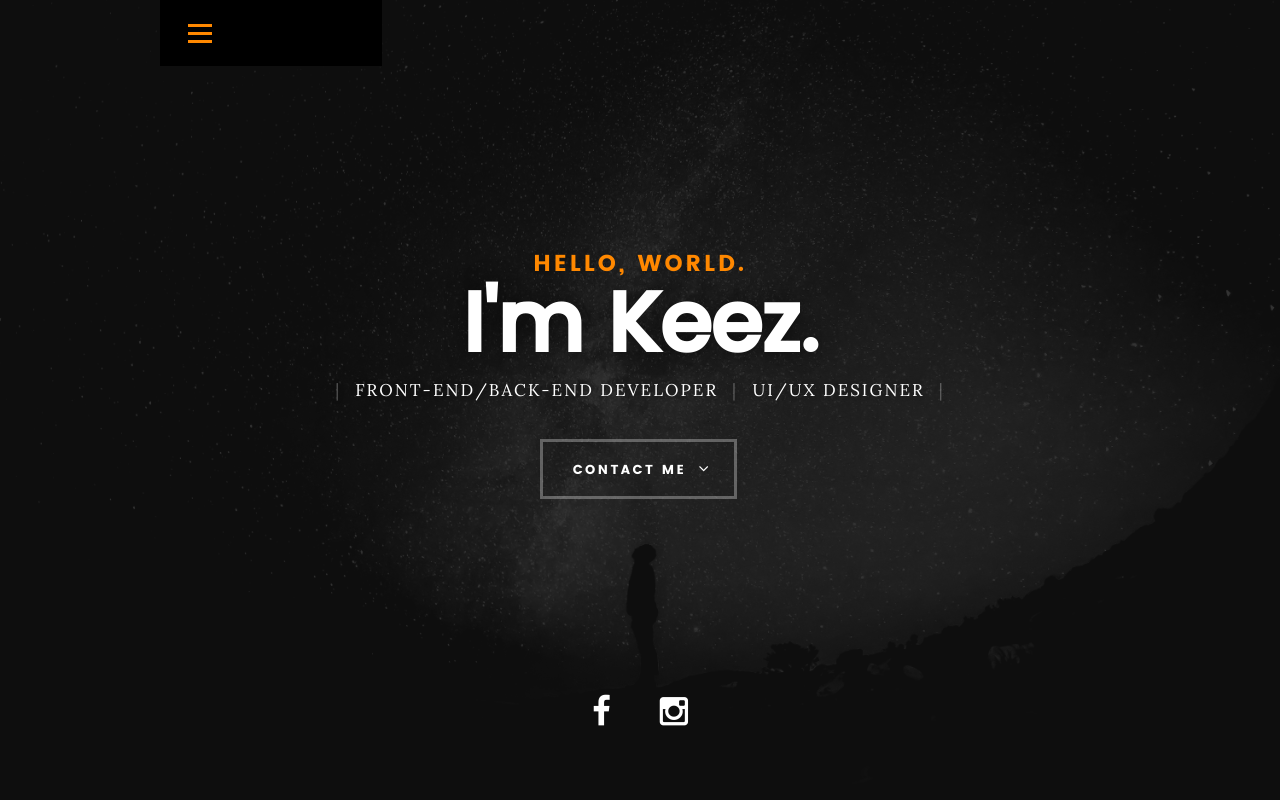
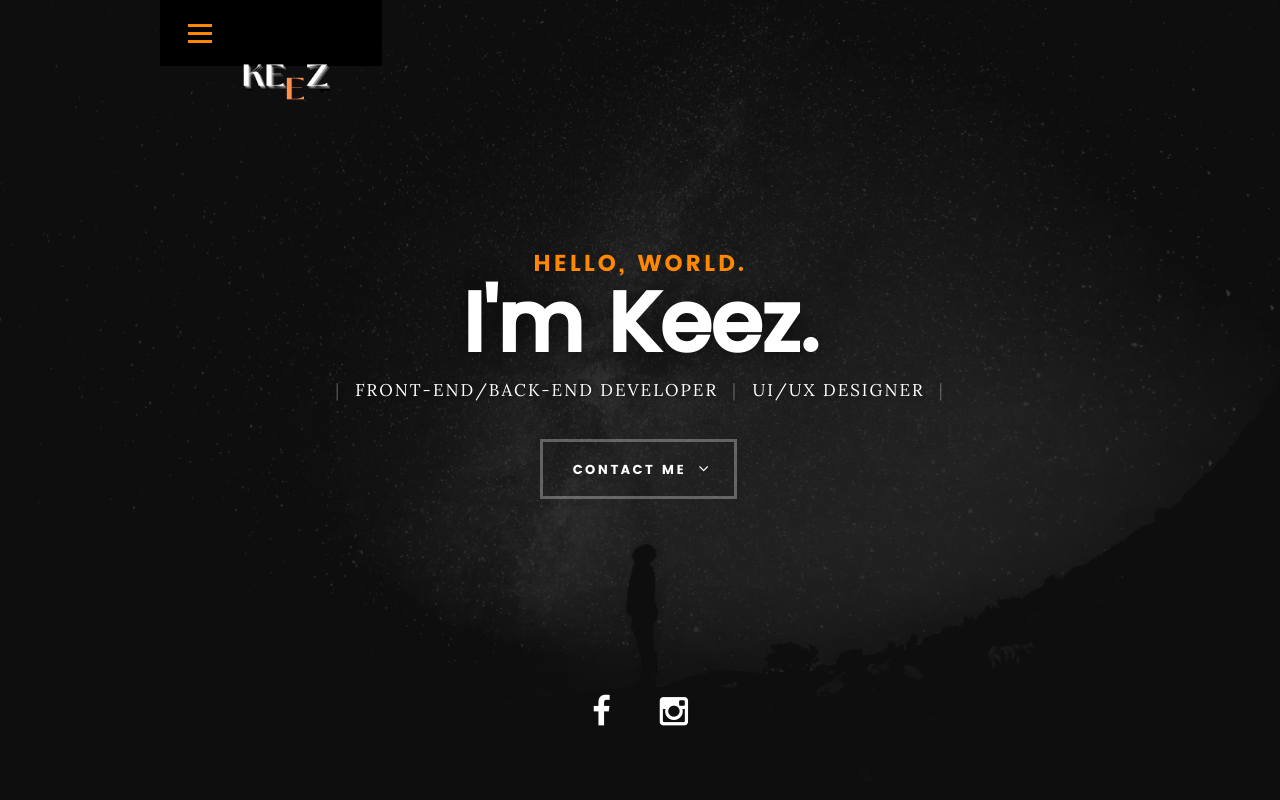
Before and after one commit to kzwebsolutions/keezweb, a plain HTML site: page index.html in a window 1280 px wide. Shown: the top 800 px of the page. Drawn offline with Linux system fonts and the light colour scheme; files whose address does not match are found by name.

Commit message:
Update index.html

```diff
--- a/index.html
+++ b/index.html
@@ -30,7 +30,7 @@
 
    <!-- favicons
 	================================================== -->
-	<link rel="icon" type="image/png" href="favicon.png">
+	<link rel="icon" type="image/png" href="images/KEEZ.png">
 
 </head>
 
@@ -45,7 +45,7 @@
    			<a class="menu-toggle" href="#"><span>Menu</span></a>
 
 	   		<div class="logo">
-		         <a href="index.html">KEEZ</a>
+		         <a href="index.html"><img src="images/KEEZ.png" alt=""></a>
 		      </div>
 
 		   	<nav id="main-nav-wrap">
```
